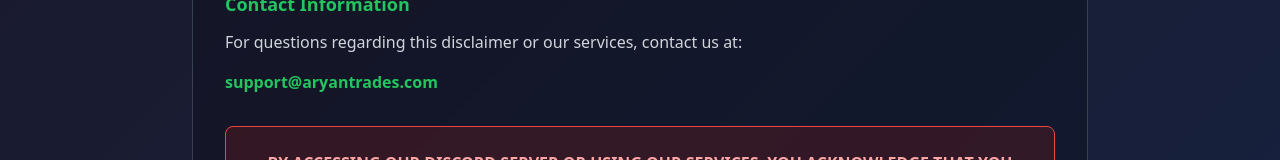
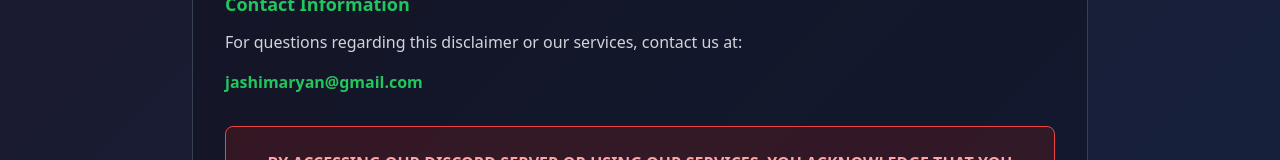
Before and after one commit to aaryanrsh/Aryan-Trades-Website, a React (Vite) app: page /disclaimer in a window 1280 px wide. Shown: the part 2095-2255 px from the top of the page. Built offline with nearby package versions, Linux system fonts and the light colour scheme.

Commit message:
Update disclaimer contact email
Update the contact email on the disclaimer page to jashimaryan@gmail.com.

```diff
--- a/src/pages/Disclaimer.tsx
+++ b/src/pages/Disclaimer.tsx
@@ -108,7 +108,7 @@ const Disclaimer = () => {
             <section>
               <h3 className="text-lg font-bold text-crypto-green mb-3">Contact Information</h3>
               <p className="mb-4">For questions regarding this disclaimer or our services, contact us at:</p>
-              <p className="text-crypto-green font-semibold">support@aryantrades.com</p>
+              <p className="text-crypto-green font-semibold">jashimaryan@gmail.com</p>
             </section>
 
             <div className="bg-red-900/30 border border-red-500 rounded-lg p-6 mt-8">
```
